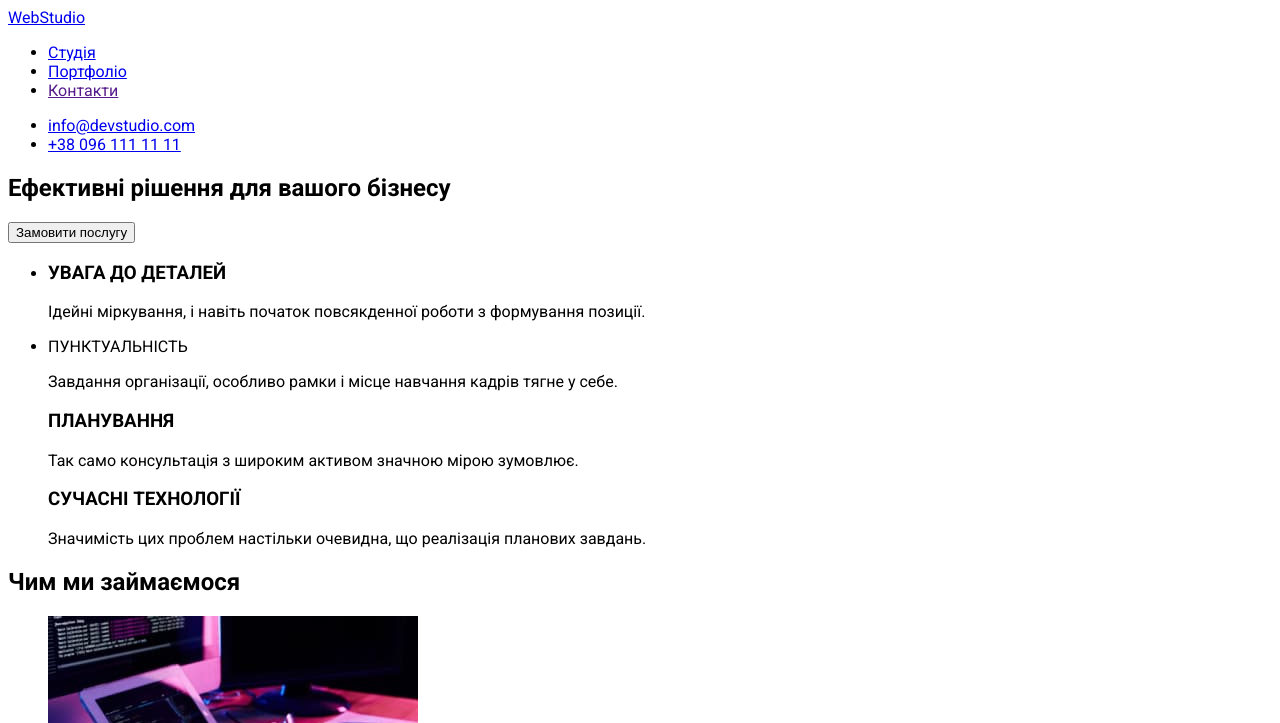
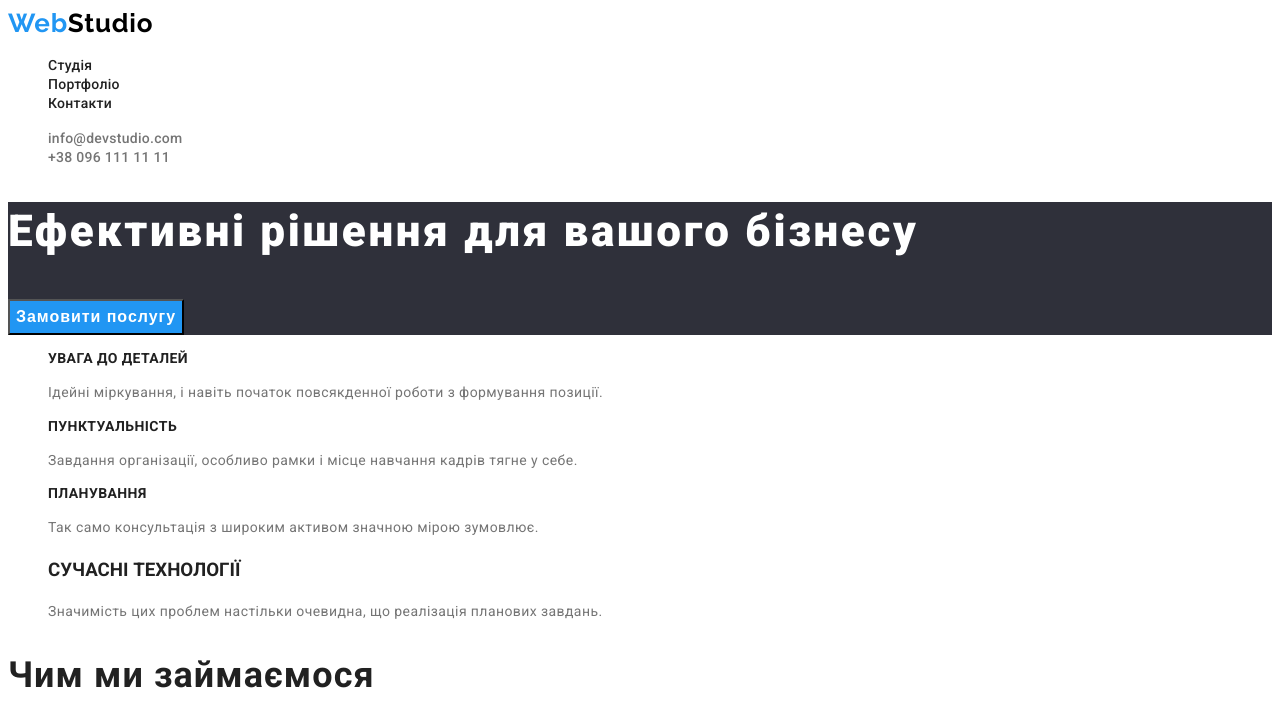
Before and after one commit to Misha-90/goit-markup-hw-02, a plain HTML site: page index.html in a window 1280 px wide. Shown: the top 723 px of the page. Drawn offline with Linux system fonts and the light colour scheme.

Commit message:
end index

```diff
--- a/css/style.css
+++ b/css/style.css
@@ -1,3 +1,162 @@
 body {
 	font-family: Roboto, sans-serif;
+	color: #212121;
 }
+.list {
+	list-style: none;
+}
+.link {
+	text-decoration: none;
+}
+
+/* <!--verhnya liniya--> */
+.logo-web {
+	font-family: "Raleway";
+	font-style: normal;
+	font-weight: 700;
+	font-size: 26px;
+	line-height: 1.19;
+	letter-spacing: 0.03em;
+	color: #2196f3;
+}
+.logo {
+	font-family: "Raleway";
+	font-style: normal;
+	font-weight: 700;
+	font-size: 26px;
+	line-height: 1.19;
+	letter-spacing: 0.03em;
+	color: #000000;
+}
+
+.header-link {
+	font-weight: 500;
+	font-size: 14px;
+	line-height: 1.14;
+	letter-spacing: 0.02em;
+	color: #212121;
+}
+.header-link:hover,
+.header-link:focus {
+	color: #2196F3;
+}
+
+.header-tel {
+	font-weight: 500;
+	font-size: 14px;
+	line-height: 1.14;
+	letter-spacing: 0.02em;
+	color: #757575;
+}
+
+.header-mail{
+font-family: 'Roboto';
+font-style: normal;
+font-weight: 500;
+font-size: 14px;
+line-height: 1.14px;
+letter-spacing: 0.02em;
+color: #757575;
+}
+.header-mail:hover,
+.header-mail:focus {
+	color: #2196F3;
+}
+
+ /*<!--hero-->*/
+.hero {
+	background-color: #2F303A;
+}
+.hero-title {
+	font-weight: 900;
+font-size: 44px;
+line-height: 1.36;
+letter-spacing: 0.06em;
+color: #FFFFFF;
+}
+.hero-btn {
+	cursor: pointer;
+	background-color: #2196f3;
+}
+
+.hero-btn-txt{
+	font-weight: 700;
+font-size: 16px;
+line-height: 1.87;
+display: flex;
+align-items: center;
+text-align: center;
+letter-spacing: 0.06em;
+color: #FFFFFF;}
+
+.hang-title {
+	font-weight: 700;
+font-size: 14px;
+line-height: 1.14;
+letter-spacing: 0.03em;
+color: #212121;
+}
+.hang-text {
+	font-weight: 400;
+font-size: 14px;
+line-height: 1.71;
+letter-spacing: 0.03em;
+color: #757575;
+}
+ /*<!--work-->*/
+.work-title {
+	font-weight: 700;
+font-size: 36px;
+line-height: 1.17;
+letter-spacing: 0.03em;
+color: #212121;
+}
+ /*<!--team-->*/
+ .team-title {
+	font-weight: 700;
+font-size: 36px;
+line-height: 42px;
+letter-spacing: 0.03em;
+
+color: #212121;
+}
+.team-item-title {
+	font-weight: 500;
+font-size: 16px;
+line-height: 1.19;
+letter-spacing: 0.03em;
+color: #212121;
+}
+.team-after-title {
+	font-weight: 400;
+font-size: 16px;
+line-height: 1.19;
+letter-spacing: 0.03em;
+color: #757575;
+}
+/*<!--footer-->*/
+.footer {
+	background-color: #2F303A;
+}
+.address-maps {
+	font-weight: 400;
+font-size: 14px;
+line-height: 1.71;
+letter-spacing: 0.03em;
+color: #FFFFFF;
+}
+.address-mail {
+	font-weight: 400;
+font-size: 14px;
+line-height: 1.71;
+letter-spacing: 0.03em;
+color: rgba(255, 255, 255, 0.6);
+}
+.address-tel{
+	font-weight: 400;
+font-size: 14px;
+line-height: 1.71;
+letter-spacing: 0.03em;
+color: rgba(255, 255, 255, 0.6);
+}
+.contact-addres{font-style: normal;}
--- a/index.html
+++ b/index.html
@@ -17,42 +17,43 @@
 		<header class="header">
 			<nav class="header-nav">
 				<!--verhnya liniya-->
-				<a href="./index.html" class="header-logo">WebStudio</a>
-				<ul class="header-list">
-					<li class="header-item"><a href="./index.html">Студія</a></li>
-					<li class="header-item"><a href="./portfolio.html">Портфоліо</a></li>
-					<li class="header-item"><a href="">Контакти</a></li>
+				<a href="./index.html" class="logo link">
+					<span class="logo-web">Web</span>Studio</a>
+				<ul class="header-list list">
+					<li class="header-item"><a href="./index.html" class="header-link link">Студія</a></li>
+					<li class="header-item"><a href="./portfolio.html" class="header-link link">Портфоліо</a></li>
+					<li class="header-item"><a href="" class="header-link link">Контакти</a></li>
 				</ul>
 			</nav>
-			<ul class="header-contact">
-				<li><a href="mailto:info@devstudio.com" class="header-mail">info@devstudio.com</a></li>
-				<li><a href="tel:+380961111111" class="header-tel">+38 096 111 11 11</a></li>
+			<ul class="header-contact list">
+				<li><a href="mailto:info@devstudio.com" class="header-mail link">info@devstudio.com</a></li>
+				<li><a href="tel:+380961111111" class="header-tel link">+38 096 111 11 11</a></li>
 			</ul>
 		</header>
 		<main>
 			<!--hero-->
 			<section class="hero">
 				<h1 class="hero-title">Ефективні рішення для вашого бізнесу</h1>
-				<button type="button" class="hero-btn">Замовити послугу</button>
+				<button type="button" class="hero-btn"><span class="hero-btn-txt">Замовити послугу</span></button>
 			</section>
 
 			<section>
 				<!--hang-->
-				<ul class="hang-list">
+				<ul class="hang-list list">
 					<li class="hang-item">
 						<h3 class="hang-title">УВАГА ДО ДЕТАЛЕЙ</h3>
 						<p class="hang-text">Ідейні міркування, і навіть початок повсякденної роботи з формування позиції.</p>
 					</li>
-					<li class="hang-item>
+					<li class="hang-item">
 						<h3 class="hang-title">ПУНКТУАЛЬНІСТЬ</h3>
 						<p class="hang-text">Завдання організації, особливо рамки і місце навчання кадрів тягне у себе.</p>
-					</li class="hang-item>
-					<li>
+					</li>
+					<li class="hang-item">
 						<h3 class="hang-title">ПЛАНУВАННЯ</h3>
 						<p class="hang-text">Так само консультація з широким активом значною мірою зумовлює.</p>
-					</li class="hang-item>
-					<li>
-						<h3 class="hang-title">СУЧАСНІ ТЕХНОЛОГІЇ</h3>
+					</li>
+					<li class="hang-item">
+						<h3>СУЧАСНІ ТЕХНОЛОГІЇ</h3>
 						<p class="hang-text">Значимість цих проблем настільки очевидна, що реалізація планових завдань.</p>
 					</li>
 				</ul>
@@ -60,7 +61,7 @@
 			<!--work-->
 			<section class="work">
 				<h2 class="work-title">Чим ми займаємося</h2>
-				<ul class="work-list">
+				<ul class="work-list list">
 					<li class="work-item">
 						<img src="./img/box1.jpg" alt="вэб дизайн" width="370" height="294" />
 					</li>
@@ -74,36 +75,39 @@
 			</section>
 			<!--team-->
 			<section class="team">
-				<ul class="team-list">
+				<p class="team-title">Наша команда</p>
+				<ul class="team-list list">
 					<li class="team-item">
 						<img src="./img/photo_igor.jpg" alt="Ігорь Демьяненко" width="270" height="260" />
-						<h3 class="team-title">Ігорь Демьяненко</h3>
+						<h3 class="team-item-title">Ігорь Демьяненко</h3>
 						<p class="team-after-title">Product Designer</p>
 					</li>
 					<li class="team-item">
 						<img src="./img/photo_olga.jpg" alt="Ольга Репіна" width="270" height="260" />
-						<h3 class="team-title">Ольга Репіна</h3>
+						<h3 class="team-item-title">Ольга Репіна</h3>
 						<p class="team-after-title">Frontend Developer</p>
 					</li>
 					<li class="team-item">
 						<img src="./img/photo_nikolai.jpg" alt="Микола Тарасов" width="270" height="260" />
-						<h3 class="team-title">Микола Тарасов</h3>
+						<h3 class="team-item-title">Микола Тарасов</h3>
 						<p class="team-after-title">Marketing</p>
 					</li>
 					<li class="team-item">
 						<img src="./img/photo_mihail.jpg" alt="Михайло Єрмаков" width="270" height="260" />
-						<h3 class="team-title">Михайло Єрмаков</h3>
+						<h3 class="team-item-title">Михайло Єрмаков</h3>
 						<p class="team-after-title">UI Designer</p>
 					</li>
 				</ul>
 			</section>
 		</main>
+		<!--footer-->
 		<footer class="footer">
-			<a href="./index.html" class="footer-logo">WebStudio</a>
+			<a href="./index.html" class="logo link">
+				<span class="logo-web">Web</span>Studio</a>
 			<address class="contact-addres">
-				<a href="https://goo.gl/maps/eejTRm9JTU1azav69" class="address-maps">м. Київ, пр-т Лесі Українки, 26</a>
-				<a href="mailto:info@example.com" class="address-mail">info@example.com</a>
-				<a href="tel:+380991111111" class="address-tel">+38 099 111 11 11</a>
+				<a href="https://goo.gl/maps/eejTRm9JTU1azav69" class="address-maps link">м. Київ, пр-т Лесі Українки,26</a>
+				<a href="mailto:info@example.com" class="address-mail link">info@example.com</a>
+				<a href="tel:+380991111111" class="address-tel link">+38 099 111 11 11</a>
 			</address>
 		</footer>
 	</body>
```
Also changed, not shown: portfolio.html (+20 -20 lines).
